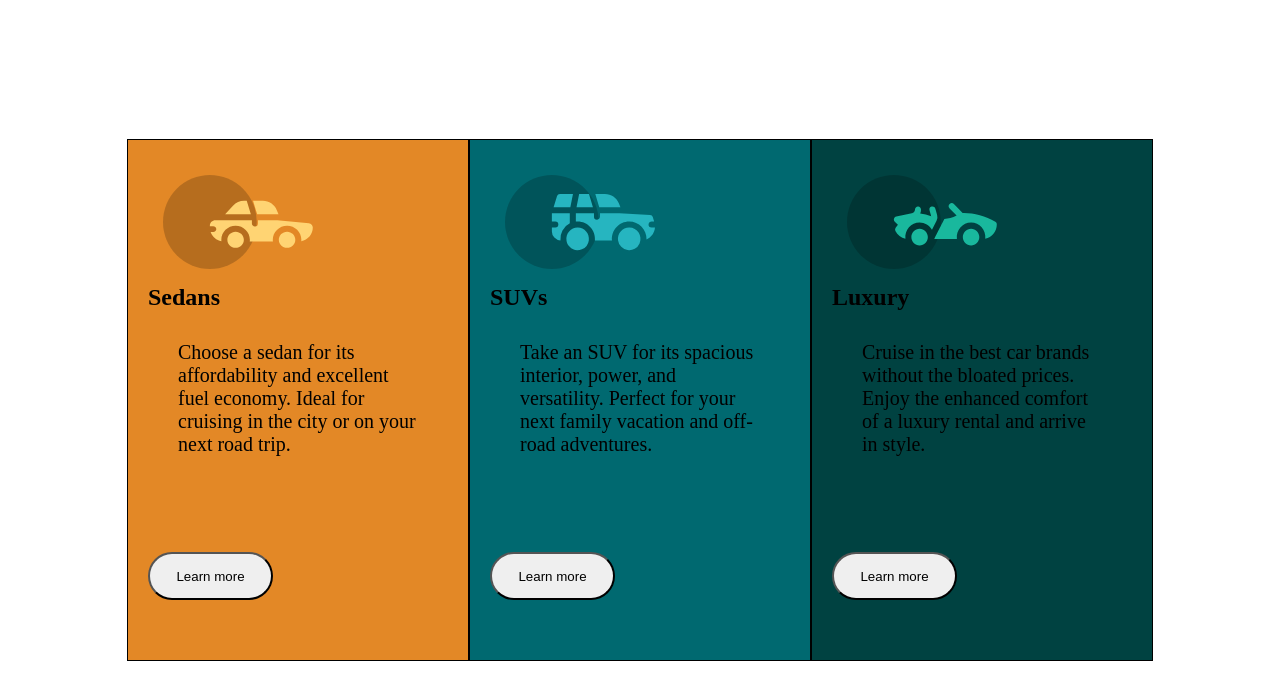
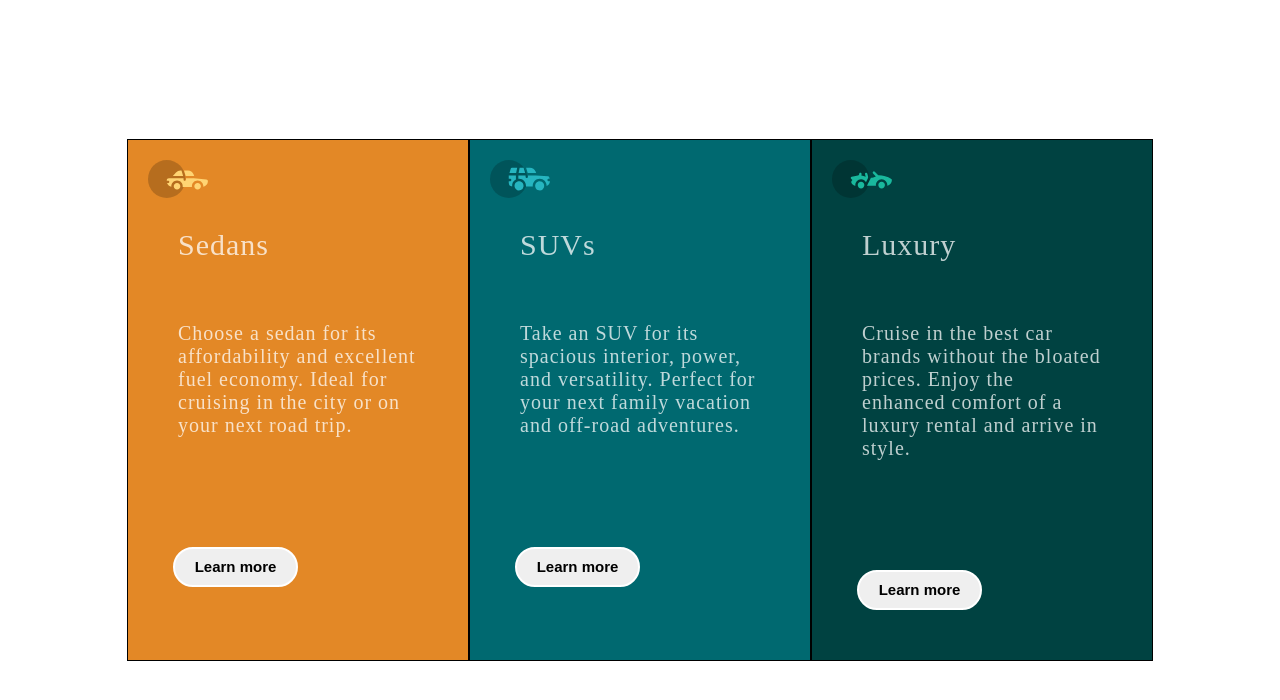
Before and after one commit to Hea092024/3-column-preview-card-component-main, a plain HTML site: page index.html in a window 1280 px wide. Drawn offline with Linux system fonts and the light colour scheme.

Commit message:
updated css button margin

```diff
--- a/index.html
+++ b/index.html
@@ -15,21 +15,21 @@
 
  <div class="cards" id="sedan">
   <img  src="./images/icon-sedans.svg" alt="car">
-    <h2>Sedans</h2>
+    <p class="design">Sedans</p class="text">
     <p>Choose a sedan for its affordability and excellent fuel economy. Ideal for cruising in the city or on your next road trip.</p>
     <button>Learn more</button>
     </div>
 
     <div class="cards" id="suv">
       <img src="./images/icon-suvs.svg" alt="car">
-    <h2>SUVs</h2>
+    <p class="design">SUVs</p class="text">
     <p>Take an SUV for its spacious interior, power, and versatility. Perfect for your next family vacation and off-road adventures.</p>
     <button>Learn more</button>
     </div>
 
     <div class="cards" id="lux">
       <img src="./images/icon-luxury.svg" alt="car">
-    <h2>Luxury</h2>
+    <p class="design">Luxury</p class="text">
     <p>Cruise in the best car brands without the bloated prices. Enjoy the enhanced comfort of a luxury rental and arrive in style.</p>
     <button>Learn more</button>
   </div>
--- a/style.css
+++ b/style.css
@@ -1,6 +1,7 @@
 * {
   margin: 0;
   padding: 0;
+ font-size: 15px;
 }
 
 body {
@@ -40,22 +41,38 @@ body {
 }
 
 img {
-  width: 50%;
-  margin: 15px;
+width: 60px;
+max-width: 100%;
+
 }
 
 button {
-  height: 48px;
+  height: 40px;
   border-radius: 30px;
+  border: 2px solid white;
   width: 125px;
-  position: absolute;
-  bottom: 25%;
   cursor: pointer;
+  margin-left: 25px;
+  margin-top: 80px;
+  font-weight: bold;
+
+
 }
 
 p{
 
     margin: 30px;
     font-size: 20px;
+    color: hsla(0, 0%, 100%, 0.75);
+    letter-spacing: 1px;
 
 }
+
+.design{
+    color: hsla(0, 0%, 100%, 0.75);
+    font-size: 30px;
+    height: auto;
+    margin: 30px;
+
+
+}
```
